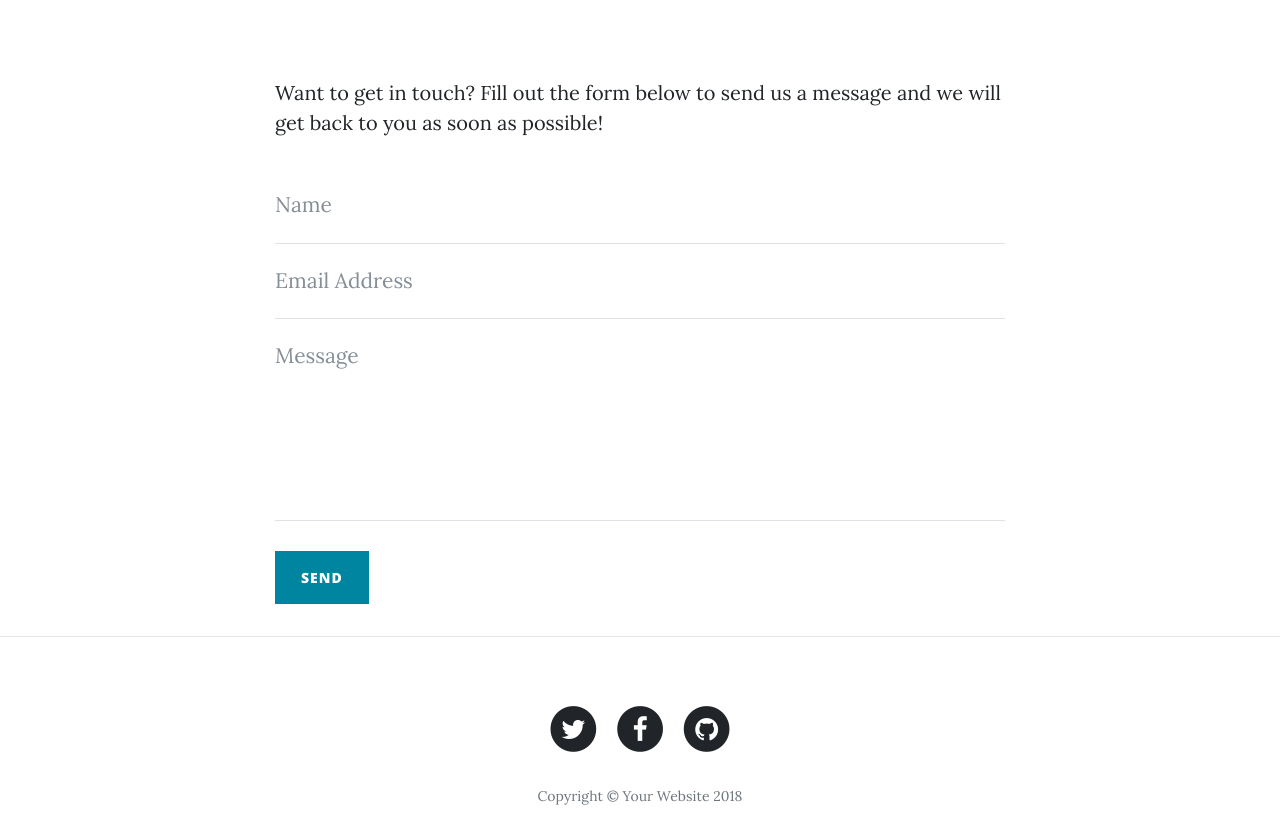
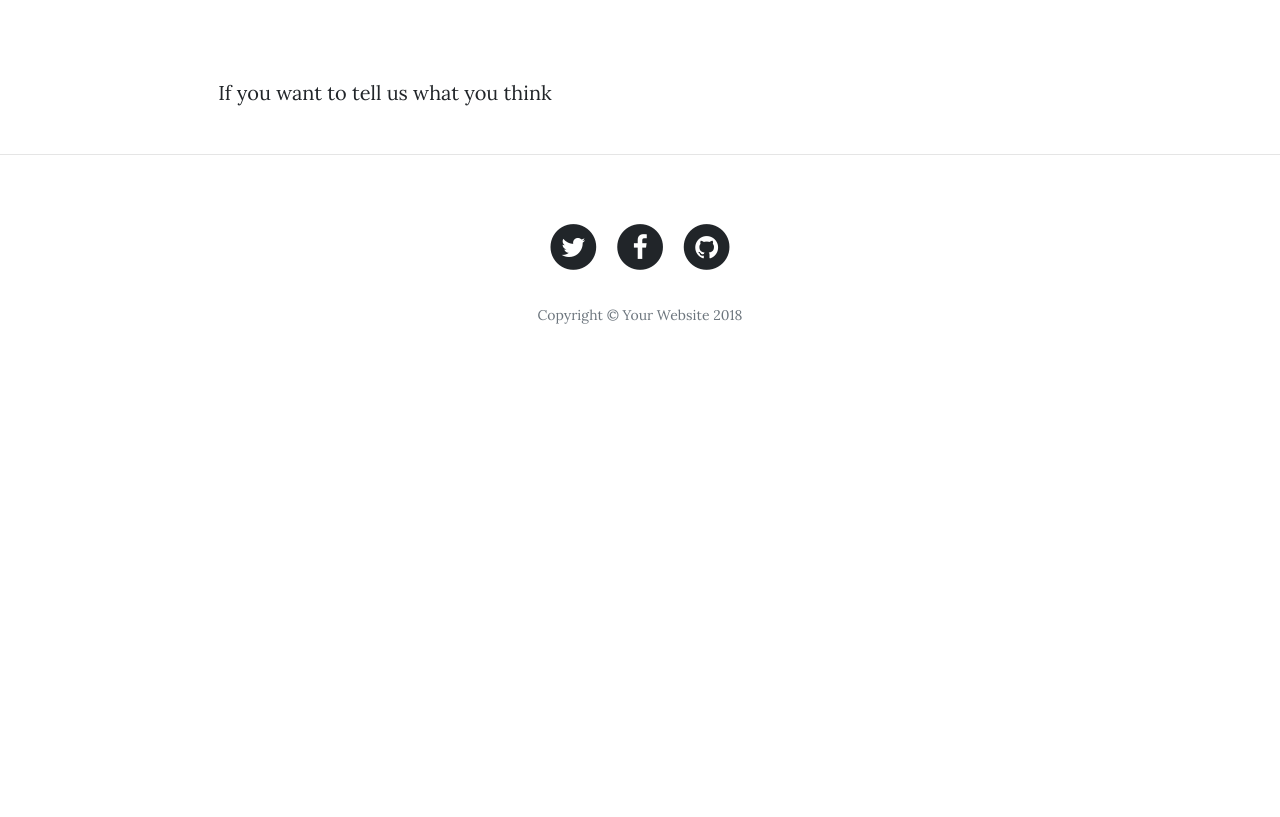
Before and after one commit to eduship/eduship, a website: page frontend/contact.html in a window 1280 px wide. Shown: the part 534-1351 px from the top of the page. After the commit the page ends 925 px from the top, so only its background shows below. Drawn offline with nearby package versions, Linux system fonts and the light colour scheme.

Commit message:
about and contact

```diff
--- a/frontend/contact.html
+++ b/frontend/contact.html
@@ -8,7 +8,7 @@
     <meta name="description" content="">
     <meta name="author" content="">
 
-    <title>contact us</title>
+    <title>contact</title>
 
     <!-- Bootstrap core CSS -->
     <link href="vendor/bootstrap/css/bootstrap.min.css" rel="stylesheet">
@@ -60,14 +60,21 @@
     </header>
 
     <!-- Main Content -->
-    <div class="container">
+
+    <div class="row">
+      <div class="col-lg-8 col-md-10 mx-auto">
+          <p>If you want to tell us what you think</p>
+      </div>
+    </div>
+
+    <!--<div class="container">
       <div class="row">
         <div class="col-lg-8 col-md-10 mx-auto">
-          <p>Want to get in touch? Fill out the form below to send us a message and we will get back to you as soon as possible!</p>
+          <p>Want to get in touch? Fill out the form below to send us a message and we will get back to you as soon as possible!</p>-->
           <!-- Contact Form - Enter your email address on line 19 of the mail/contact_me.php file to make this form work. -->
           <!-- WARNING: Some web hosts do not allow emails to be sent through forms to common mail hosts like Gmail or Yahoo. It's recommended that you use a private domain email address! -->
           <!-- To use the contact form, your site must be on a live web host with PHP! The form will not work locally! -->
-          <form name="sentMessage" id="contactForm" novalidate>
+      <!--    <form name="sentMessage" id="contactForm" novalidate>
             <div class="control-group">
               <div class="form-group floating-label-form-group controls">
                 <label>Name</label>
@@ -98,7 +105,7 @@
           </form>
         </div>
       </div>
-    </div>
+    </div> -->
 
     <hr>
 
```
Also changed, not shown: frontend/about.html (+2 -0 lines).
